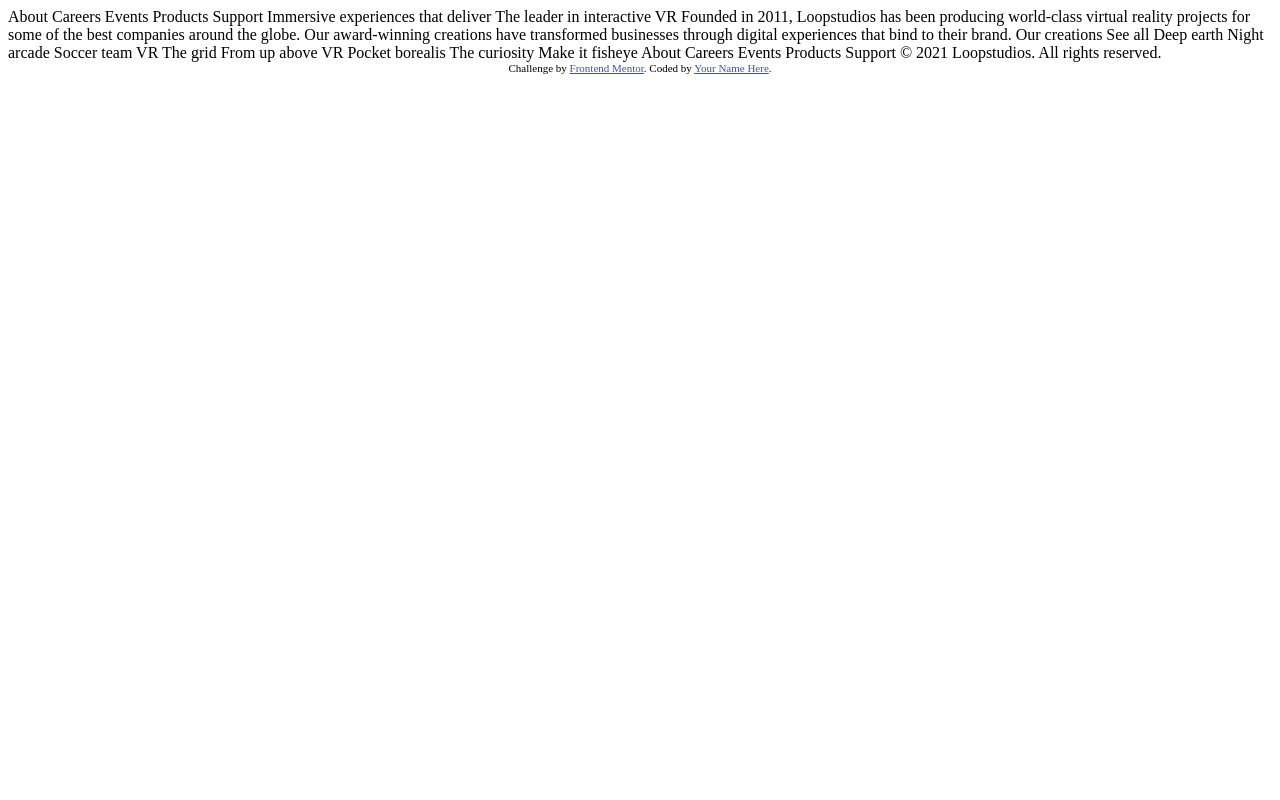
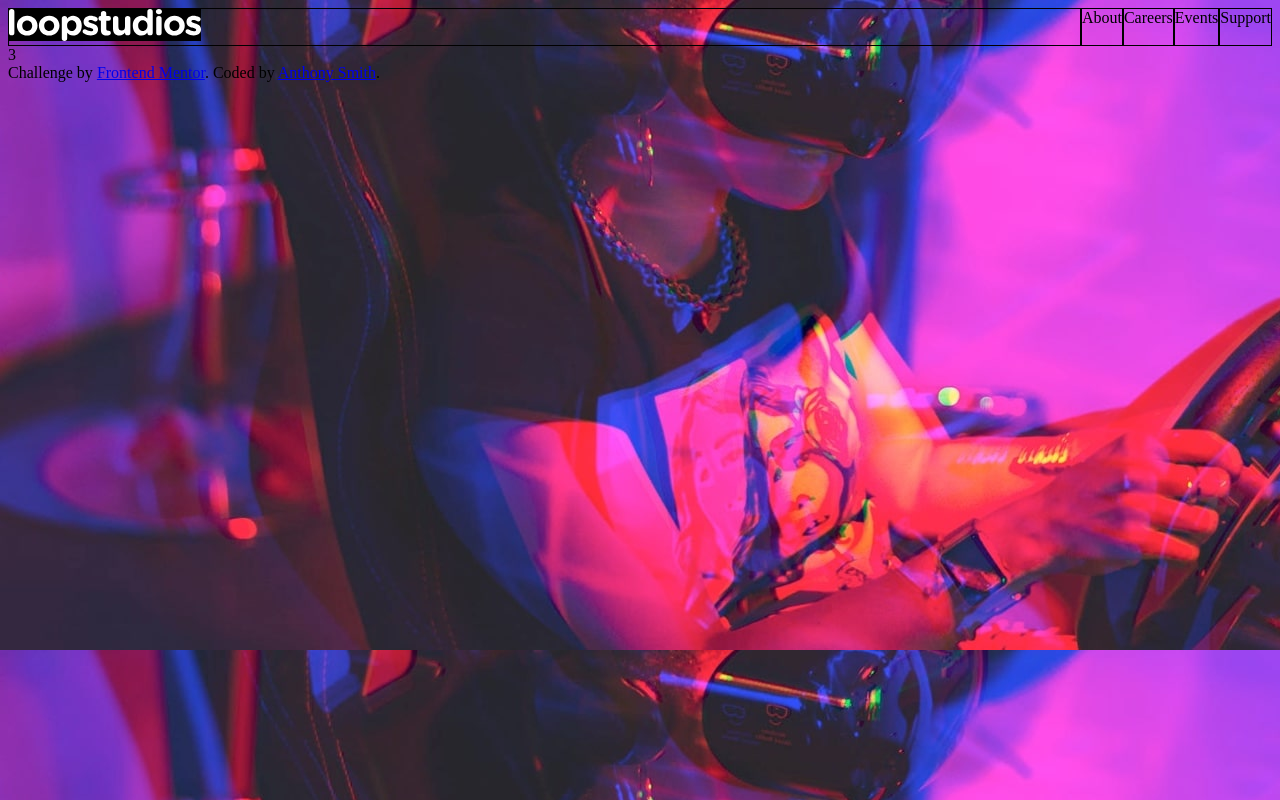
Before and after one commit to anthonys1760/loop-studios-landing-page, a plain HTML site: page index.html in a window 1280 px wide. Drawn offline with Linux system fonts and the light colour scheme.

Commit message:
Added Nav, JS Date & Header

```diff
--- a/index.html
+++ b/index.html
@@ -7,53 +7,33 @@
   <link rel="icon" type="image/png" sizes="32x32" href="./images/favicon-32x32.png">
 
   <title>Frontend Mentor | Loopstudios landing page</title>
-
+  <link rel="stylesheet" href="main.css">
   <!-- Feel free to remove these styles or customise in your own stylesheet 👍 -->
   <style>
-    .attribution { font-size: 11px; text-align: center; }
-    .attribution a { color: hsl(228, 45%, 44%); }
+
   </style>
 </head>
 <body>
-  About
-  Careers
-  Events
-  Products
-  Support
+  <div class="header">
+    <div class="box-1"><img src="images/logo.svg"></div>
+    <div class="box-2">About</div>
+    <div class="box-3">Careers</div>
+    <div class="box-4">Events</div>
+    <div class="box-5">Support</div>
+  </div>
 
-  Immersive experiences that deliver
+<div id="footer-date">
+  © 2021 Loopstudios. All rights reserved.
+</div>
 
-  The leader in interactive VR
+<script>
+  var d = new Date();
+  document.querySelector('#footer-date').innerHTML = d.getDate();
+</script>
 
-  Founded in 2011, Loopstudios has been producing world-class virtual reality
-  projects for some of the best companies around the globe. Our award-winning
-  creations have transformed businesses through digital experiences that bind
-  to their brand.
-
-  Our creations
-
-  See all
-
-  Deep earth
-  Night arcade
-  Soccer team VR
-  The grid
-  From up above VR
-  Pocket borealis
-  The curiosity
-  Make it fisheye
-
-  About
-  Careers
-  Events
-  Products
-  Support
-
-  © 2021 Loopstudios. All rights reserved.
-
-  <div class="attribution">
+   <div class="attribution">
     Challenge by <a href="https://www.frontendmentor.io?ref=challenge" target="_blank">Frontend Mentor</a>.
-    Coded by <a href="#">Your Name Here</a>.
+    Coded by <a href="#">Anthony Smith</a>.
   </div>
 </body>
 </html>
--- /dev/null
+++ b/main.css
@@ -0,0 +1,37 @@
+body {
+    background: url('images/desktop/image-hero.jpg');
+}
+
+img {
+    background: black;
+}
+
+.header {
+    display: flex;
+    justify-content: flex-end;
+}
+
+.header {
+
+}
+
+.box-1 {
+    border: 1px solid black;
+    flex-grow: 1;
+}
+
+.box-2 {
+    border: 1px solid black;
+}
+
+.box-3 {
+    border: 1px solid black;
+}
+
+.box-4 {
+    border: 1px solid black;
+}
+
+.box-5 {
+    border: 1px solid black;
+}
```
